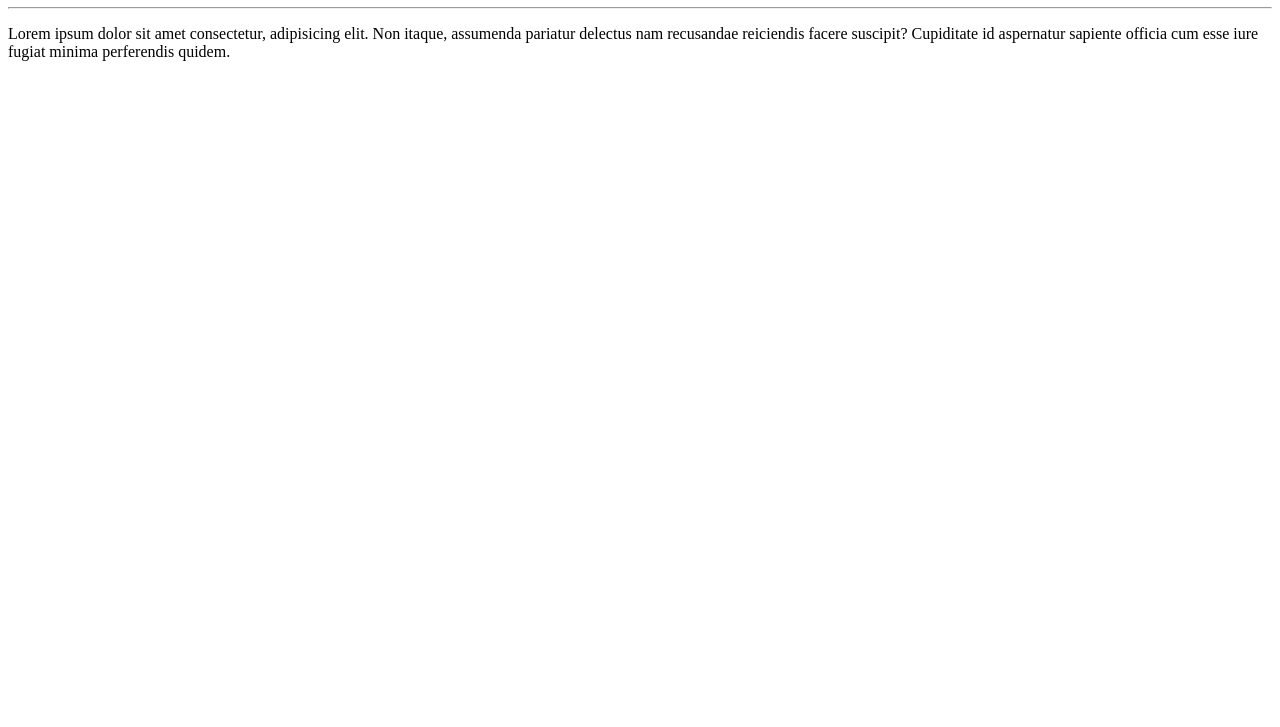
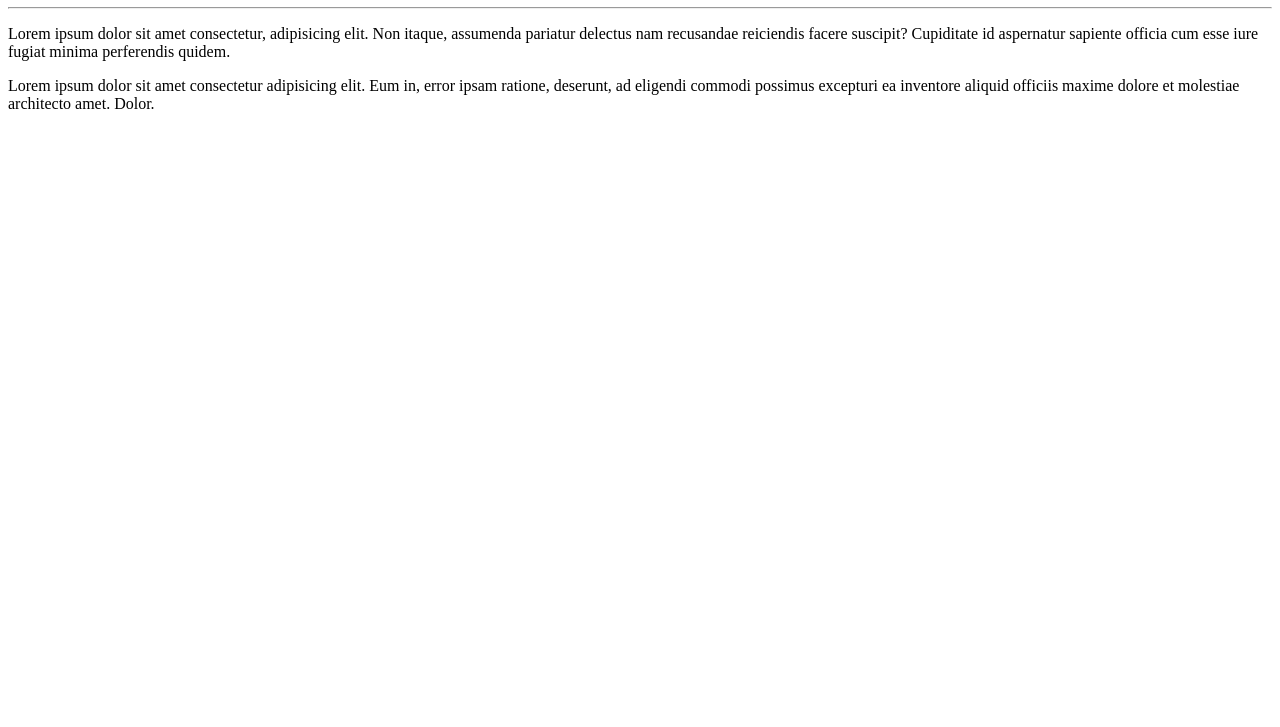
Before and after one commit to SweydAbdul/Ola-Mundo, a plain HTML site: page site-exemplo/index.html in a window 1280 px wide. Shown: the part 73-800 px from the top of the page. Drawn offline with Linux system fonts and the light colour scheme.

Commit message:
adicionei um paragrafo

```diff
--- a/site-exemplo/index.html
+++ b/site-exemplo/index.html
@@ -12,6 +12,7 @@
     <h1>Olá, Mundo!</h1>
     <hr>
     <p>Lorem ipsum dolor sit amet consectetur, adipisicing elit. Non itaque, assumenda pariatur delectus nam recusandae reiciendis facere suscipit? Cupiditate id aspernatur sapiente officia cum esse iure fugiat minima perferendis quidem.</p>
+    <p>Lorem ipsum dolor sit amet consectetur adipisicing elit. Eum in, error ipsam ratione, deserunt, ad eligendi commodi possimus excepturi ea inventore aliquid officiis maxime dolore et molestiae architecto amet. Dolor.</p>
 </body>
 
 </html>
```
